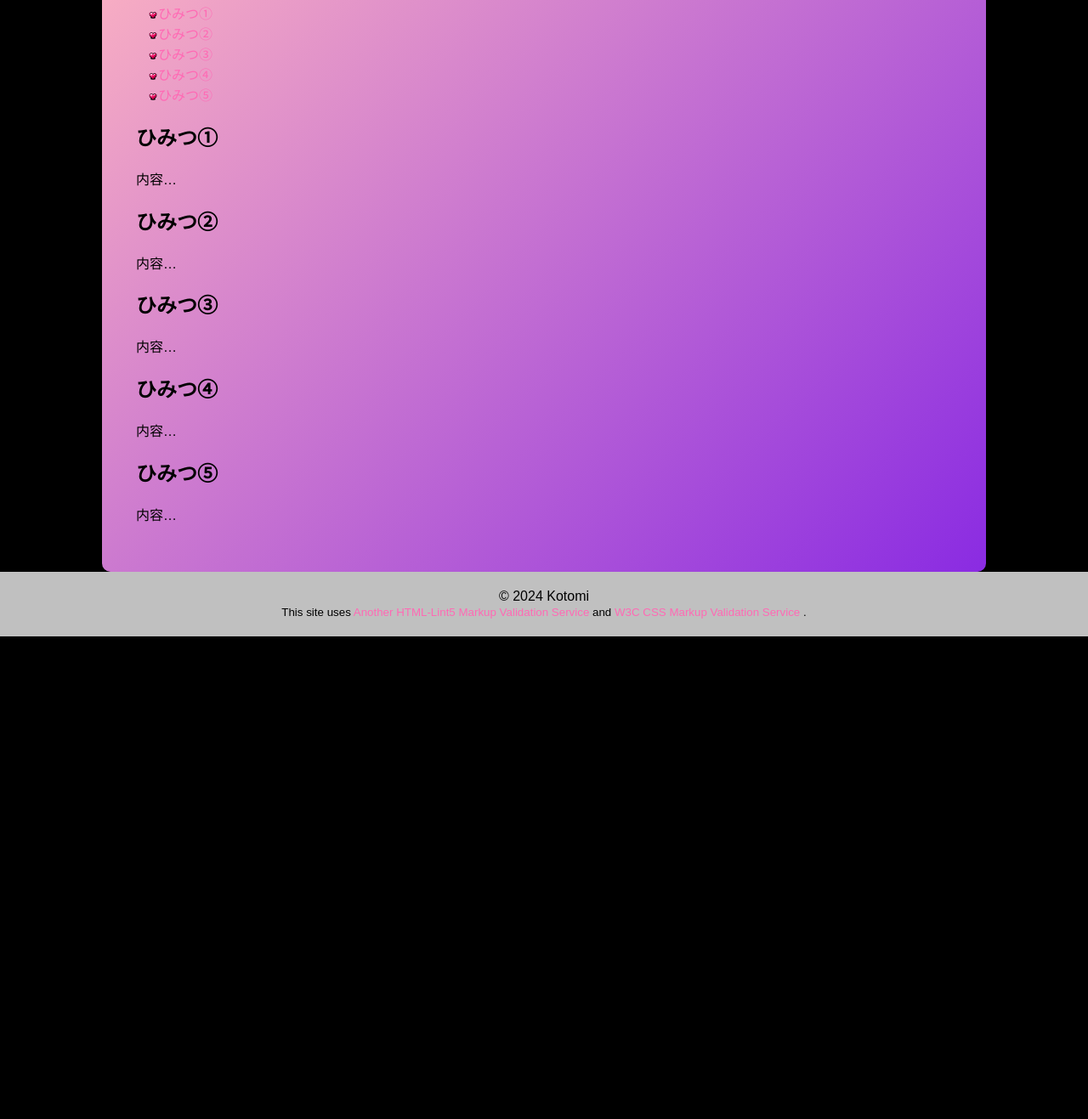
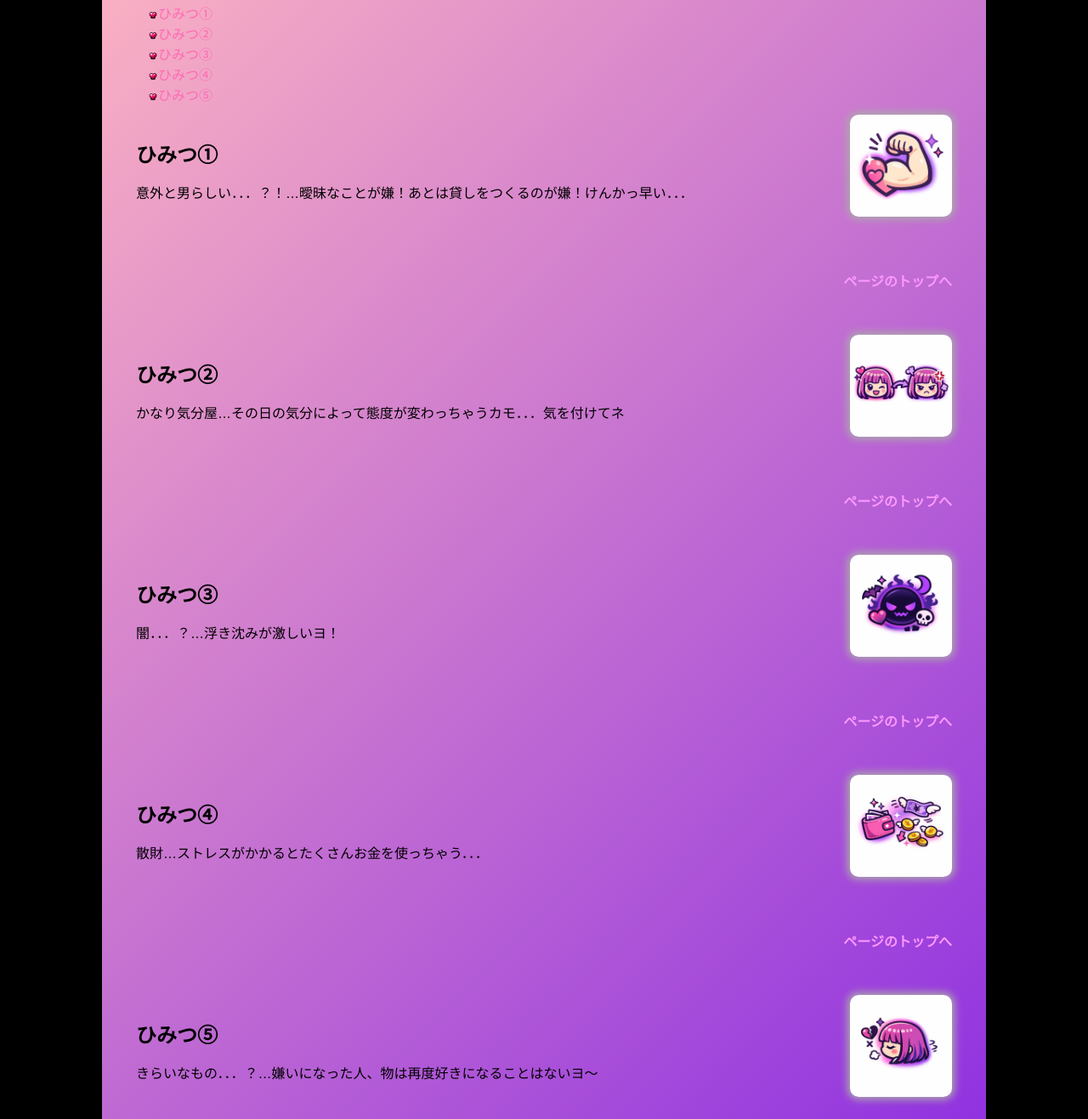
Before and after one commit to zyouhoukoto/zyouhoukoto.github.io, a plain HTML site: page contents3.html in a window 1280 px wide. Shown: the part 202-1519 px from the top of the page at 85% size. Before the commit the page ends 951 px from the top, so only its background shows below. Drawn offline with Linux system fonts and the light colour scheme; a web font is replaced by a local one.

Commit message:
Add files via upload

```diff
--- a/contents3.html
+++ b/contents3.html
@@ -25,12 +25,16 @@
     </div>
   </header>
 
+  <div id="top"></div>
+
+
   <nav class="breadcrumb">
     <ul>
       <li><a href="index.html">とっぷ</a></li>
       <li>ひみつ</li>
     </ul>
   </nav>
+
   <div class="container contents1-bg">
     <h1>ひみつ</h1>
 
@@ -42,22 +46,66 @@
       <li><a href="#himitsu5">ひみつ⑤</a></li>
     </ul>
 
-    <h2 id="himitsu1">ひみつ①</h2>
-    <p>内容…</p>
 
-    <h2 id="himitsu2">ひみつ②</h2>
-    <p>内容…</p>
 
-    <h2 id="himitsu3">ひみつ③</h2>
-    <p>内容…</p>
+    <div class="himitsu-item">
+      <div class="himitsu-text">
+        <h2 id="himitsu1">ひみつ①</h2>
+        <p>意外と男らしい．．．？！…曖昧なことが嫌！あとは貸しをつくるのが嫌！けんかっ早い．．．</p>
+      </div>
+      <img class="himitsu-img" src="image/力こぶ.png" alt="力こぶ">
+    </div>
+    <div class="page-top">
+      <a href="#top">ページのトップへ</a>
+    </div>
 
-    <h2 id="himitsu4">ひみつ④</h2>
-    <p>内容…</p>
 
-    <h2 id="himitsu5">ひみつ⑤</h2>
-    <p>内容…</p>
+    <div class="himitsu-item">
+      <div class="himitsu-text">
+        <h2 id="himitsu2">ひみつ②</h2>
+        <p>かなり気分屋…その日の気分によって態度が変わっちゃうカモ．．．気を付けてネ</p>
+      </div>
+      <img class="himitsu-img" src="image/態度.png" alt="態度">
+    </div>
+    <div class="page-top">
+      <a href="#top">ページのトップへ</a>
+    </div>
+
+    <div class="himitsu-item">
+      <div class="himitsu-text">
+        <h2 id="himitsu3">ひみつ③</h2>
+        <p>闇．．．？…浮き沈みが激しいヨ！</p>
+      </div>
+      <img class="himitsu-img" src="image/闇.png" alt="闇">
+    </div>
+    <div class="page-top">
+      <a href="#top">ページのトップへ</a>
+    </div>
+
+    <div class="himitsu-item">
+      <div class="himitsu-text">
+        <h2 id="himitsu4">ひみつ④</h2>
+        <p>散財…ストレスがかかるとたくさんお金を使っちゃう．．．</p>
+      </div>
+      <img class="himitsu-img" src="image/散財.png" alt="散財">
+    </div>
+    <div class="page-top">
+      <a href="#top">ページのトップへ</a>
+    </div>
+
+    <div class="himitsu-item">
+      <div class="himitsu-text">
+        <h2 id="himitsu5">ひみつ⑤</h2>
+        <p>きらいなもの．．．？…嫌いになった人、物は再度好きになることはないヨ～</p>
+      </div>
+      <img class="himitsu-img" src="image/嫌い.png" alt="嫌い">
+    </div>
+    <div class="page-top">
+      <a href="#top">ページのトップへ</a>
+    </div>
 
   </div>
+
 
   <footer>
     © 2024 Kotomi
--- a/css/mystyle.css
+++ b/css/mystyle.css
@@ -202,6 +202,72 @@ a:active {
   color: #000000;
 }
 
-.dummy {
-margin: 0;
+
+
+ul time{
+	background-color: #ff33cc;
+	color: #ffffff;
+	border-radius: 10px;
+	font-size: 90%;
+	padding-left: 5px;
+	padding-right: 5px;
+	margin-right: 5px;
 }
+
+#himitsu1, #himitsu2, #himitsu3, #himitsu4, #himitsu5 {
+    margin-top: 40px;
+    margin-bottom: 10px;
+}
+
+#himitsu1 + p,
+#himitsu2 + p,
+#himitsu3 + p,
+#himitsu4 + p,
+#himitsu5 + p {
+    margin-bottom: 40px;
+}
+
+.himitsu-img {
+  box-shadow: 0px 0px 10px 3px #aaaaaa;
+  border-radius: 10px;
+  width: 120px;
+  margin-left: 20px;
+  margin-bottom: 10px;
+  object-fit: contain;
+}
+.himitsu-item {
+  display: flex;
+  align-items: center;
+  justify-content: space-between;
+  margin-bottom: 40px;
+}
+
+.page-top {
+  text-align: right;
+  margin-top: 20px;
+  margin-bottom: 40px;
+}
+
+.page-top a {
+  color: #ff99ff;
+  text-decoration: none;
+  font-weight: bold;
+}
+
+.page-top a:hover {
+  text-decoration: underline;
+}
+
+
+
+
+@media print {
+    nav, footer {
+        display: none;
+    }
+    body {
+        background-color: #fff;
+        color: #000;
+        font-size: 12pt;
+    }
+}
```
Also changed, not shown: contents1.html (+1 -0 lines), contents2.html (+6 -5 lines), index.html (+7 -20 lines), image/力こぶ.png (added), image/嫌い.png (added), image/態度.png (added), image/散財.png (added), image/自分.png (added), image/闇.png (added).
